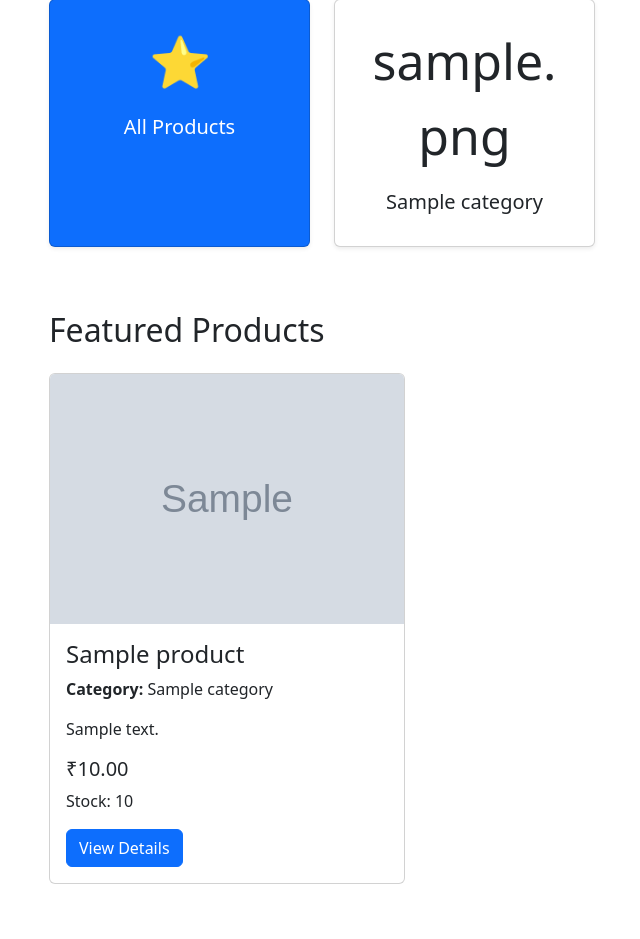
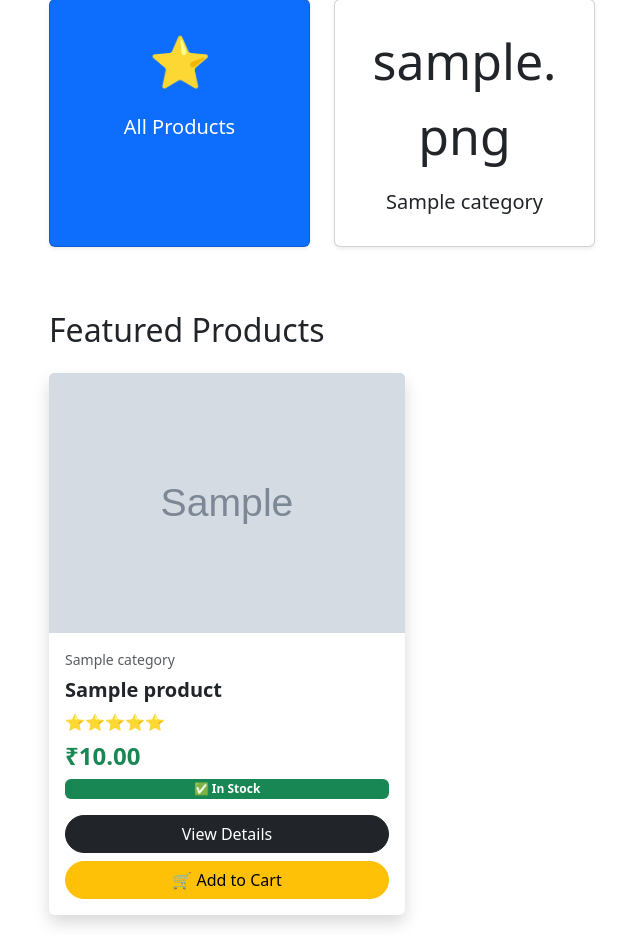
Before and after one commit to CHANDUBALAGANI/shopmind-ai, a Django app: page / in a window 1280 px wide. Shown: the part 457-1396 px from the top of the page, without its empty margins (33-673 px from the left). Before the commit the page ends 1341 px from the top, so only its background shows below. Run offline with Django 5.2, Linux system fonts and the light colour scheme; tables that the repository leaves empty hold one stand-in row (values such as "Sample post"); grey boxes marked "Sample" are stand-in pictures.

Commit message:
Implement add to cart functionality using sessions

```diff
--- a/products/admin.py
+++ b/products/admin.py
@@ -1,5 +1,7 @@
 from django.contrib import admin
-from .models import Category, Product
+from .models import Category, Product, Cart, CartItem
 
 admin.site.register(Category)
 admin.site.register(Product)
+admin.site.register(Cart)
+admin.site.register(CartItem)
--- a/products/models.py
+++ b/products/models.py
@@ -19,3 +19,33 @@ class Product(models.Model):
 
     def __str__(self):
         return self.name
+
+class Cart(models.Model):
+    session_key = models.CharField(
+    max_length=100,
+    unique=True,
+    null=True,
+    blank=True
+)
+    created_at = models.DateTimeField(auto_now_add=True)
+
+    def __str__(self):
+        return f"Cart {self.id}"
+
+
+class CartItem(models.Model):
+
+    cart = models.ForeignKey(
+        Cart,
+        on_delete=models.CASCADE
+    )
+
+    product = models.ForeignKey(
+        Product,
+        on_delete=models.CASCADE
+    )
+
+    quantity = models.PositiveIntegerField(default=1)
+
+    def __str__(self):
+        return f"{self.product.name} ({self.quantity})"
--- a/products/urls.py
+++ b/products/urls.py
@@ -3,5 +3,6 @@ from . import views
 
 urlpatterns = [
     path('', views.product_list, name='product_list'),
-    path('product/<int:product_id>/', views.product_detail, name='product_detail'),
+    path('product/<int:pk>/', views.product_detail, name='product_detail'),
+    path('add-to-cart/<int:product_id>/', views.add_to_cart, name='add_to_cart'),
 ]
--- a/products/views.py
+++ b/products/views.py
@@ -1,6 +1,5 @@
-from django.shortcuts import render, get_object_or_404
-from .models import Product, Category
-
+from django.shortcuts import render, get_object_or_404, redirect
+from .models import Product, Category, Cart, CartItem
 
 def product_list(request):
 
@@ -29,3 +28,34 @@ def product_detail(request, product_id):
     return render(request, 'products/product_detail.html', {
         'product': product
     })
+
+
+
+def add_to_cart(request, product_id):
+
+    # Create a session if it doesn't exist
+    if not request.session.session_key:
+        request.session.create()
+
+    session_key = request.session.session_key
+
+    # Get or create the user's cart
+    cart, created = Cart.objects.get_or_create(
+        session_key=session_key
+    )
+
+    # Get the selected product
+    product = get_object_or_404(Product, id=product_id)
+
+    # Check if product already exists in cart
+    cart_item, created = CartItem.objects.get_or_create(
+        cart=cart,
+        product=product
+    )
+
+    # If it already existed, increase quantity
+    if not created:
+        cart_item.quantity += 1
+        cart_item.save()
+
+    return redirect('product_list')
--- a/static/css/style.css
+++ b/static/css/style.css
@@ -1,9 +1,50 @@
-.category-card {
-    transition: all 0.3s ease;
-    cursor: pointer;
+.category-card{
+    transition: all .3s ease;
+    cursor:pointer;
 }
 
-.category-card:hover {
-    transform: translateY(-8px);
-    box-shadow: 0 12px 25px rgba(0,0,0,0.15);
+.category-card:hover{
+
+    transform:translateY(-8px);
+
+    box-shadow:0 12px 25px rgba(0,0,0,.15);
+
 }
+
+.product-card{
+
+    transition:all .3s ease;
+
+}
+
+.product-card:hover{
+
+    transform:translateY(-8px);
+
+    box-shadow:0 18px 35px rgba(0,0,0,.18);
+
+}
+
+.product-card img{
+
+    transition:all .3s ease;
+
+}
+
+.product-card:hover img{
+
+    transform:scale(1.05);
+
+}
+
+.btn{
+
+    transition:.3s;
+
+}
+
+.btn:hover{
+
+    transform:translateY(-2px);
+
+}
--- a/templates/products/product_list.html
+++ b/templates/products/product_list.html
@@ -2,6 +2,7 @@
 
 {% block content %}
 
+<!-- Hero Section -->
 <div class="bg-light p-5 rounded mb-5 text-center">
 
     <h1 class="display-4 fw-bold">
@@ -19,23 +20,25 @@
 
 </div>
 
+<!-- Categories -->
 <h2 class="mb-4 text-center">
     Browse Categories
 </h2>
 
 <div class="row mb-5">
 
-    <!-- All Products Card -->
+    <!-- All Products -->
     <div class="col-md-3 mb-3">
 
         <a href="/{% if request.GET.search %}?search={{ request.GET.search }}{% endif %}"
            class="text-decoration-none text-dark">
-            <div class="card text-center p-4 shadow-sm h-100
+
+            <div class="card category-card text-center p-4 shadow-sm h-100
                 {% if not selected_category %}
                 bg-primary text-white
                 {% endif %}">
 
-                <div style="font-size: 50px;">
+                <div style="font-size:50px;">
                     ⭐
                 </div>
 
@@ -55,12 +58,13 @@
 
         <a href="?category={{ category.id }}{% if request.GET.search %}&search={{ request.GET.search }}{% endif %}"
            class="text-decoration-none text-dark">
+
             <div class="card category-card text-center p-4 shadow-sm h-100
                 {% if selected_category == category.id|stringformat:'s' %}
                 bg-primary text-white
                 {% endif %}">
 
-                <div style="font-size: 50px;">
+                <div style="font-size:50px;">
                     {{ category.icon }}
                 </div>
 
@@ -78,6 +82,7 @@
 
 </div>
 
+<!-- Products -->
 <h2 id="products" class="mb-4">
     Featured Products
 </h2>
@@ -86,33 +91,66 @@
 
     {% for product in products %}
 
-    <div class="col-md-4 mb-4">
+    <div class="col-lg-4 col-md-6 mb-4">
 
-        <div class="card h-100">
+        <div class="card product-card h-100 shadow border-0">
+
             {% if product.image %}
                 <img src="{{ product.image.url }}"
                      class="card-img-top"
                      alt="{{ product.name }}"
-                 style="height:250px; object-fit:cover;">
+                     style="height:260px; object-fit:cover;">
             {% endif %}
 
+            <div class="card-body d-flex flex-column">
 
-            <div class="card-body">
+                <small class="text-muted">
+                    {{ product.category.name }}
+                </small>
 
-                <h4 class="card-title">{{ product.name }}</h4>
+                <h5 class="fw-bold mt-2">
+                    {{ product.name }}
+                </h5>
 
-                <p><strong>Category:</strong> {{ product.category.name }}</p>
+                <div class="text-warning mb-2">
+                    ⭐⭐⭐⭐⭐
+                </div>
 
-                <p>{{ product.description }}</p>
+                <h4 class="text-success fw-bold">
+                    ₹{{ product.price }}
+                </h4>
 
-                <h5>₹{{ product.price }}</h5>
+                {% if product.stock > 0 %}
+                    <span class="badge bg-success mb-3">
+                        ✅ In Stock
+                    </span>
+                {% else %}
+                    <span class="badge bg-danger mb-3">
+                        ❌ Out of Stock
+                    </span>
+                {% endif %}
 
-                <p>Stock: {{ product.stock }}</p>
+          <div class="mt-auto">
+
+          <div class="d-grid gap-2">
 
                <a href="{% url 'product_detail' product.id %}"
-               class="btn btn-primary">
+               class="btn btn-dark rounded-pill">
+
             View Details
+
         </a>
+
+        <a href="{% url 'add_to_cart' product.id %}"
+           class="btn btn-warning rounded-pill">
+
+            🛒 Add to Cart
+
+        </a>
+
+    </div>
+
+</div>
 
             </div>
 
@@ -122,7 +160,15 @@
 
     {% empty %}
 
-    <p>No products available.</p>
+    <div class="col-12">
+
+        <div class="alert alert-warning text-center">
+
+            No products found.
+
+        </div>
+
+    </div>
 
     {% endfor %}
 
```
Also changed, not shown: products/migrations/0004_cart_cartitem.py (added), products/migrations/0005_cart_session_key.py (added). Lines whose indentation alone changed are shown as unchanged.
